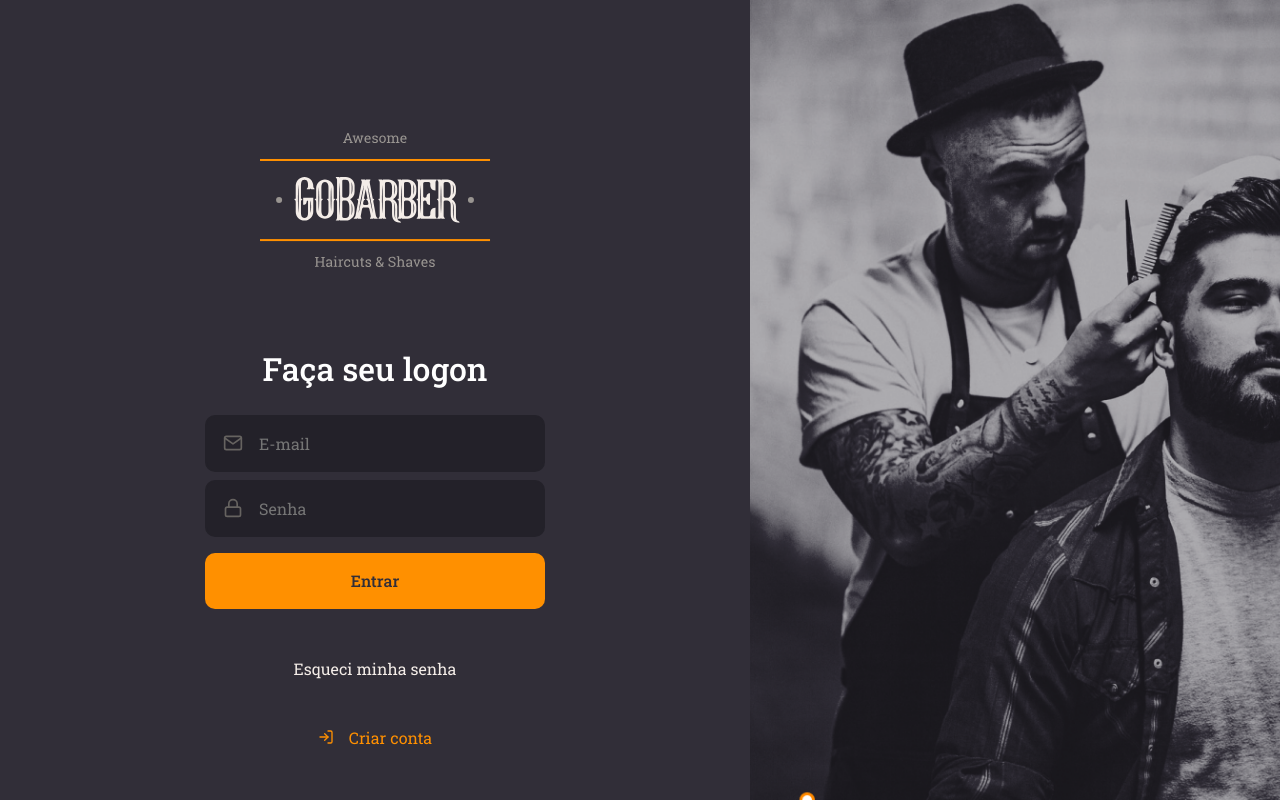
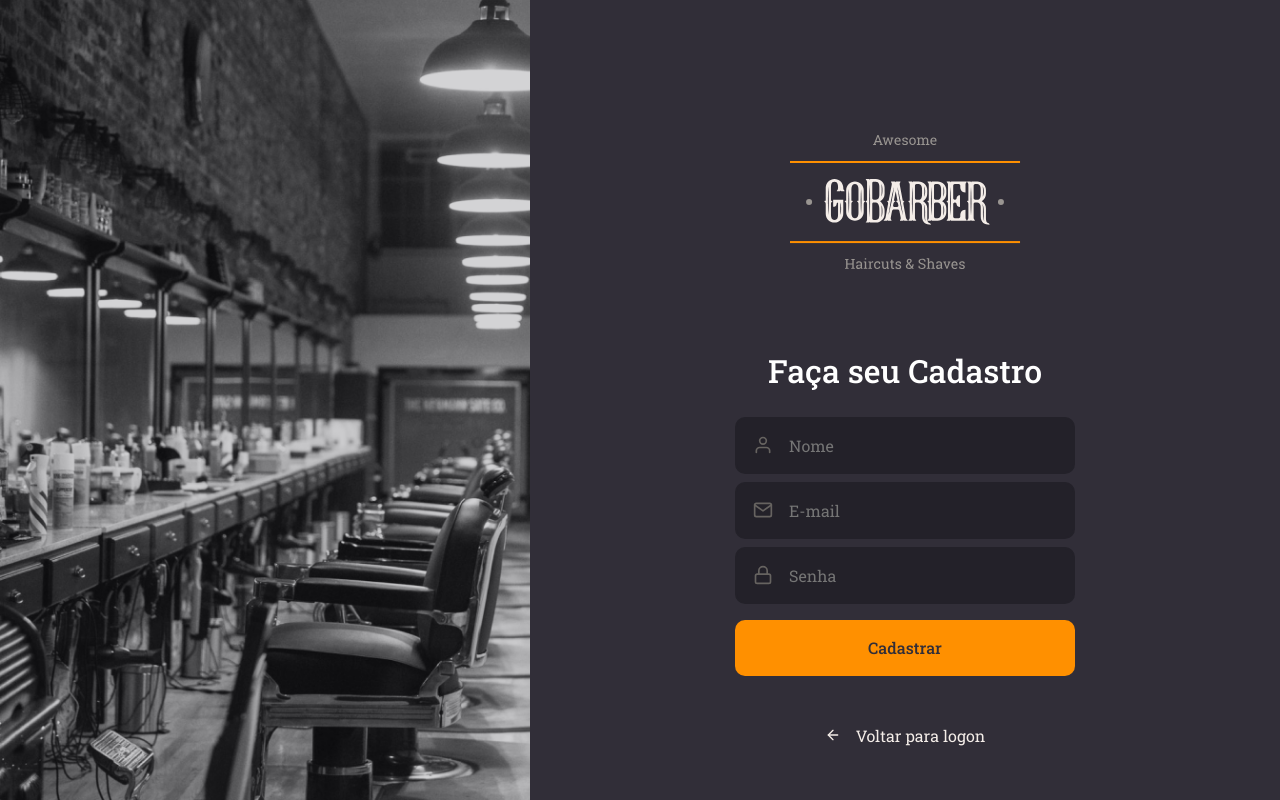
Before and after one commit to fnsdeividy/gobarber, a React (Create React App) app: page /signup in a window 1280 px wide. Built offline with nearby package versions, Linux system fonts and the light colour scheme.

Commit message:
add SignUp

```diff
--- a/src/App.tsx
+++ b/src/App.tsx
@@ -1,10 +1,11 @@
 import React from 'react';
 import GlobalStyle from './styles/global';
-import SignIn from './pages/SignIn';
+//import SignIn from './pages/SignIn';
+import SignUp from './pages/SignUp';
 
 const App: React.FC = () => (
   <>
-  <SignIn/>
+  <SignUp/>
   <GlobalStyle/>
   </>
 )
--- /dev/null
+++ b/src/pages/SignUp/index.tsx
@@ -0,0 +1,50 @@
+import React from "react";
+import { FiArrowLeft, FiMail,FiUser, FiLock } from 'react-icons/fi'
+import { Container, Content, Background } from './styles'
+import logoImg from '../../assets/logo.svg'
+import Input from "../../components/Input";
+import Button from "../../components/Button";
+
+const SignUp: React.FC = () => (
+    <Container>
+        <Background/>
+        <Content>
+
+
+        <img src={logoImg}alt="Gobarber"></img>
+        <form>
+
+            <h1>Faça seu Cadastro</h1>
+            <Input
+            name="name"
+            icon={FiUser}
+            type="text"
+            placeholder="Nome"
+            />
+            <Input
+            name="email"
+            icon={FiMail}
+            type="text"
+            placeholder="E-mail"
+            />
+            <Input
+            name="password"
+            icon={FiLock}
+            type="password"
+            placeholder="Senha"
+            />
+            <Button type="submit"> Cadastrar </Button>
+
+        </form>
+
+        <a>
+            <FiArrowLeft/>
+            Voltar para logon
+        </a>
+        </Content>
+
+
+    </Container>
+);
+
+export default SignUp;
--- /dev/null
+++ b/src/pages/SignUp/styles.ts
@@ -0,0 +1,74 @@
+import styled from "styled-components";
+import signUpBackgroundImg from'../../assets/sign-up-background.png'
+import { shade } from 'polished'
+
+export const Container = styled.div `
+    height: 100vh;
+    display: flex;
+
+    align-items: stretch;
+`;
+
+export const Content = styled.div `
+    display: flex;
+    margin-top: 80px;
+    flex-direction: column;
+    place-content: center;
+    width: 100%;
+    max-width: 750px;
+    align-items: center;
+
+    form {
+        margin: 80px 0 0;
+        width: 340px;
+        text-align: center;
+
+        h1 {
+            margin-bottom: 25px;
+        }
+
+
+
+
+        > a {
+            text-decoration: none;
+            display: block;
+            color: #F4EDE8;
+            margin: 24px;
+            transition: color 0.2s;
+
+            &:hover {
+                color: ${shade(0.2, '#f4ede8')}
+            }
+
+        }
+    }
+    > a {
+        color: #F4EDE8;
+        display: block;
+        text-decoration: none;
+        margin-top: 24px;
+        transition: color 0.2s;
+
+        display: flex;
+        align-items: center;
+
+        &:hover {
+                color: ${shade(0.2, "#F4EDE8")} ;
+            }
+
+
+        svg {
+            margin-right: 15px;
+
+        }
+
+    }
+`;
+
+export const Background = styled.div `
+    flex:1;
+    background: url(${signUpBackgroundImg}) no-repeat , center;
+    background-size: cover;
+
+`;
```
Also changed, not shown: src/assets/sign-up-background.png (added).
